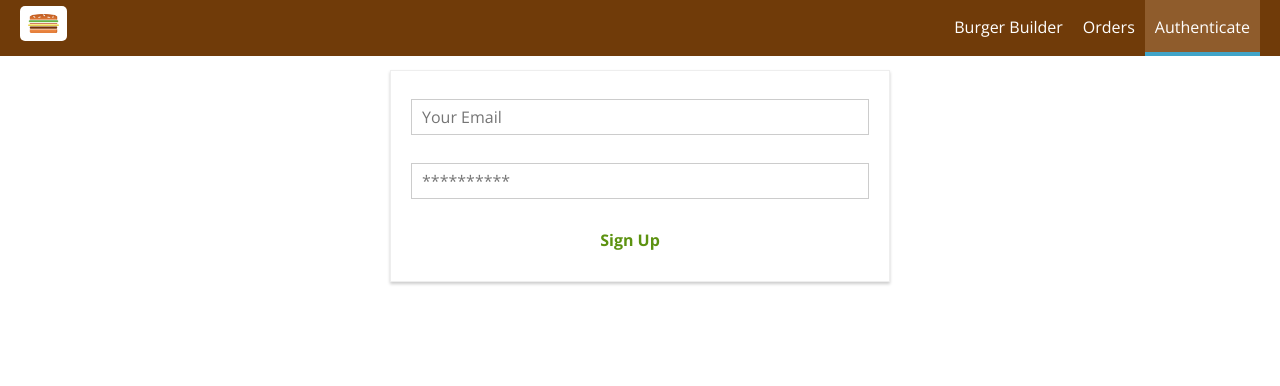
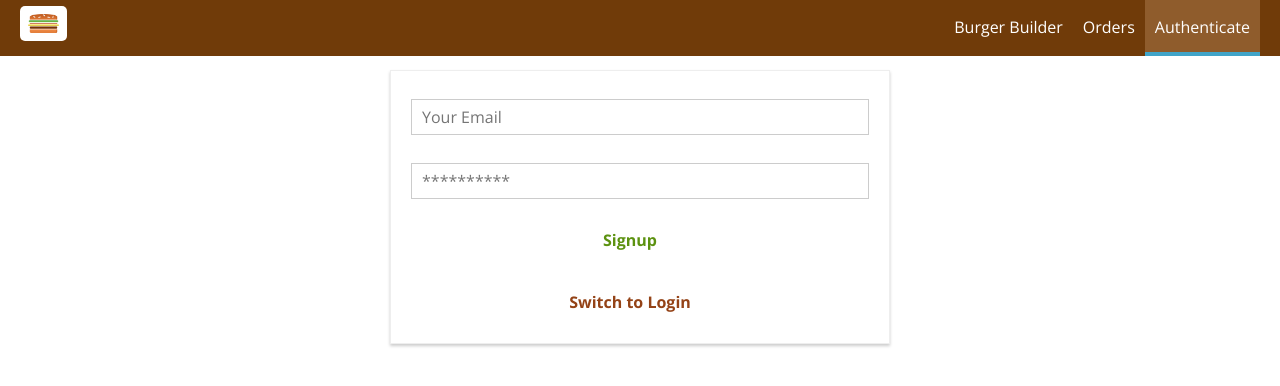
Before and after one commit to idindrakusuma/learn-react-burger-apps, a React app: page /auth in a window 1280 px wide. Shown: the top 386 px of the page. Built offline with nearby package versions, Linux system fonts and the light colour scheme.

Commit message:
add login with switch button

```diff
--- a/src/containers/Auth/Auth.js
+++ b/src/containers/Auth/Auth.js
@@ -6,6 +6,7 @@ import Input from '../../components/UI/Input/Input';
 import Button from '../../components/UI/Button/Button';
 
 import * as actions from '../../store/actions/index';
+import { timingSafeEqual } from 'crypto';
 
 class Auth extends Component {
   state = {
@@ -41,6 +42,7 @@ class Auth extends Component {
         touched: false,
       }
     },
+    isSignup: true,
   }
 
   checkValidity(value, rules) {
@@ -75,6 +77,12 @@ class Auth extends Component {
     return isValid;
   }
 
+  swicthButtonHandler = () => {
+    this.setState( prevState => {
+      return { isSignup: !prevState.isSignup }
+    })
+  }
+
   inputChangedHandler = (event, controlName) => {
     const updatedControls = {
       ...this.state.controls,
@@ -91,8 +99,7 @@ class Auth extends Component {
 
   submitHandler = (event) => {
     event.preventDefault();
-    console.log('submitted')
-    this.props.onAuth(this.state.controls.email.value, this.state.controls.password.value)
+    this.props.onAuth(this.state.controls.email.value, this.state.controls.password.value, this.state.isSignup);
   }
 
   render () {
@@ -121,8 +128,9 @@ class Auth extends Component {
       <div className={classes.Auth}>
         <form onSubmit={this.submitHandler}>
           { form }
-          <Button btnType="Success"> Sign Up </Button>
+          <Button btnType="Success"> {this.state.isSignup ? 'Signup' : 'Login'} </Button>
         </form>
+          <Button btnType="Danger" clicked={this.swicthButtonHandler}> Switch to {this.state.isSignup ? 'Login' : 'Sign Up'} </Button>
       </div>
     );
   };
@@ -130,7 +138,7 @@ class Auth extends Component {
 
 const mapDispatchToProps = (dispatch) => {
   return {
-    onAuth: (email, password) => dispatch(actions.auth(email, password))
+    onAuth: (email, password, isSignup) => dispatch(actions.auth(email, password, isSignup))
   }
 }
 
--- a/src/store/actions/auth.js
+++ b/src/store/actions/auth.js
@@ -1,7 +1,5 @@
 import axios from 'axios';
-
 import * as actionTypes from '../actions/actionTypes';
-require('dotenv').config();
 
 const API_KEY = 'AIzaSyCKl3ULtVkcPpZMwuRBdrfYM_6edVbf4dw';
 
@@ -25,19 +23,25 @@ export const authFailed = (error) => {
   }
 }
 
-export const auth = (email, password) => {
+export const auth = (email, password, isSigup) => {
   return dispatch => {
     const authData = {
       email: email,
       password: password,
       returnSecureToken: true,
     }
-    console.log(authData);
-    axios.post(`https://www.googleapis.com/identitytoolkit/v3/relyingparty/signupNewUser?key=${API_KEY}`, authData)
+    /* what the method? */
+    let url = 'https://www.googleapis.com/identitytoolkit/v3/relyingparty/signupNewUser?';
+    if (!isSigup) {
+      url = 'https://www.googleapis.com/identitytoolkit/v3/relyingparty/verifyPassword?'
+    }
+    axios.post(`${url}key=${API_KEY}`, authData)
       .then(res => {
+        console.log(res.data);
         dispatch(authSuccess(res.data));
       })
       .catch(err => {
+        console.log(err);
         dispatch(authFailed(err));
       })
   }
```
